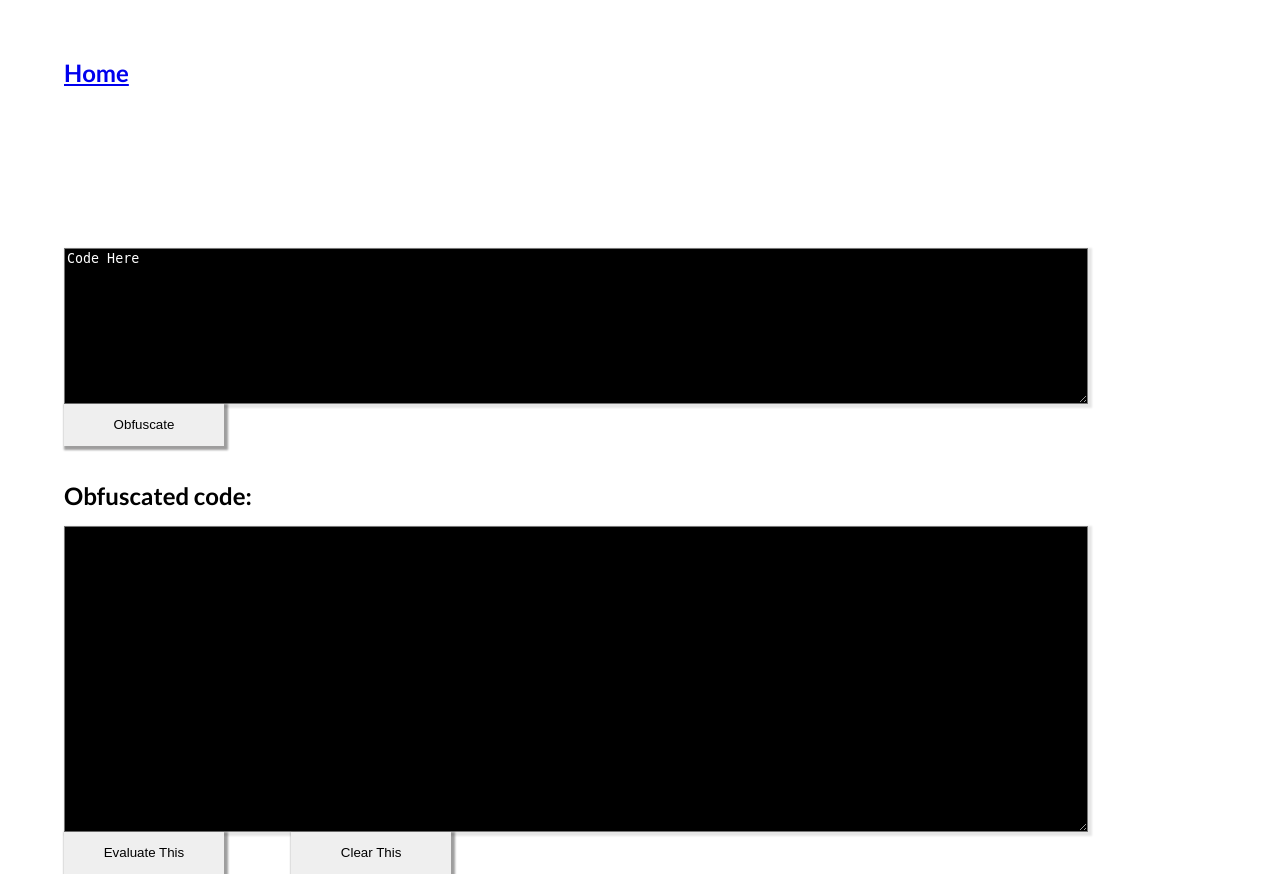
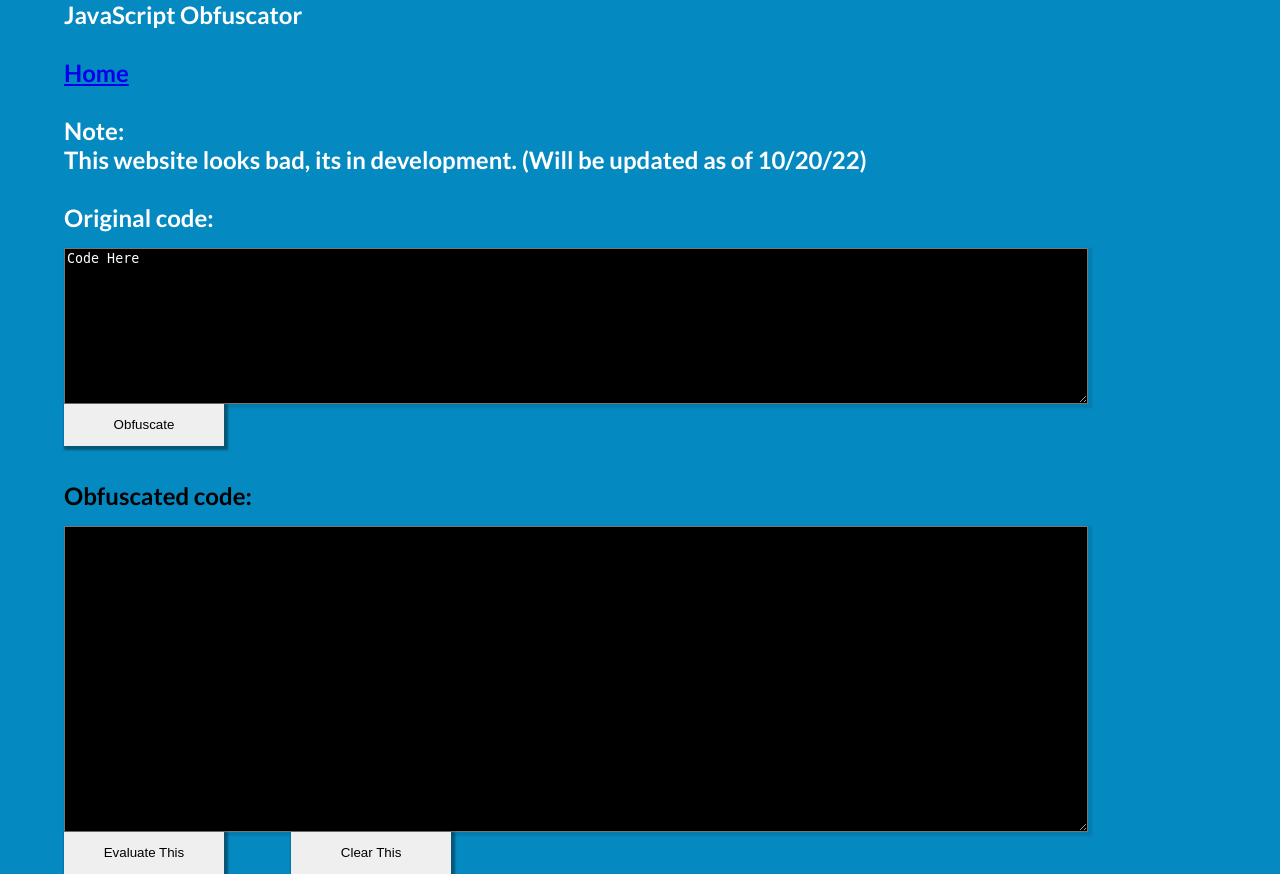
Before and after one commit to DevDodger/Obfuscator-Plus, a PHP site: page /obfuscate.html in a window 1280 px wide. Run offline with PHP 8.4, Linux system fonts and the light colour scheme; some libraries are stand-ins or nearby versions.

Commit message:
fixed css again

```diff
--- a/style.css
+++ b/style.css
@@ -8,7 +8,7 @@ body{
     width:100%;
     margin:0;
     padding:0;
-    background:rgb(255, 255, 255);
+    background:rgb(5, 137, 193);
     font-family: var(--code-font);
   }
   h1{
```
